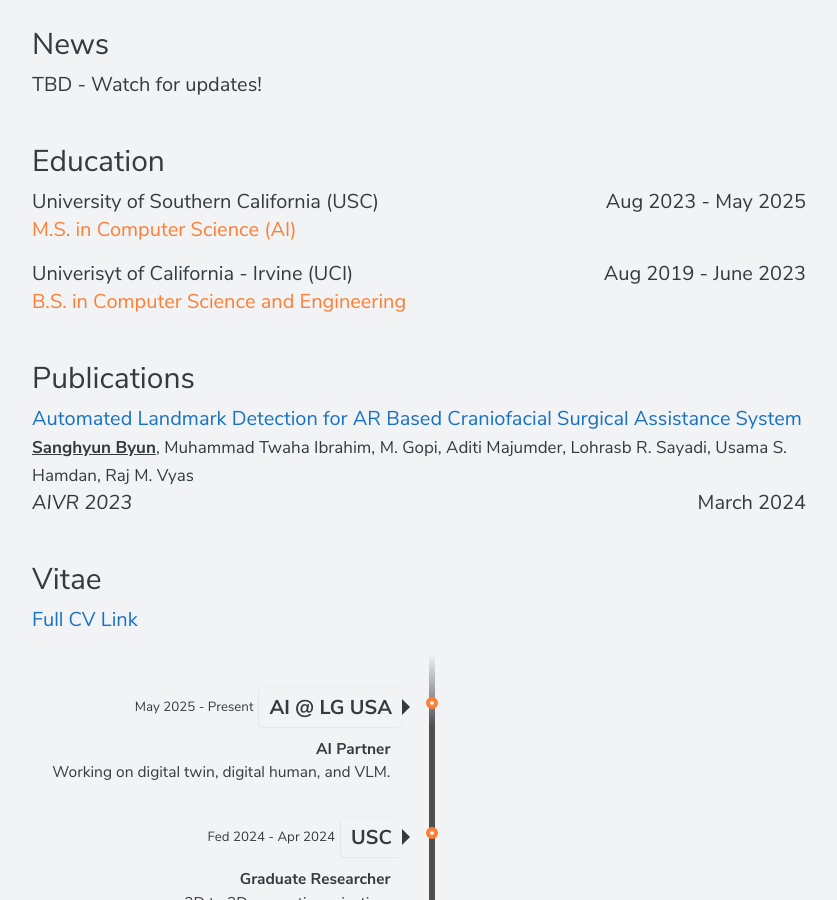
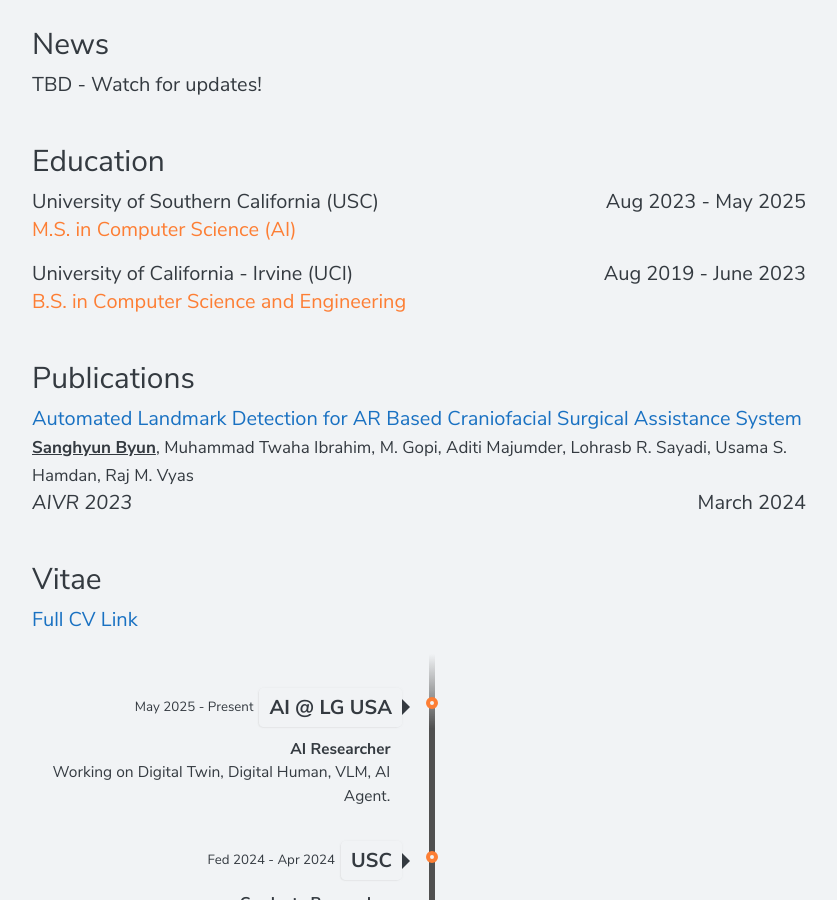
Before and after one commit to shbyun080/shbyun080.github.io, a Jekyll site: the page built from index.md, in a window 1280 px wide and 900 px high, scrolled down 1498 px. Shown: the whole window, without its empty margins (221-1058 px from the left). Built offline with Jekyll 4.4.1, drawn with Linux system fonts in a browser that asks for light colours.

Commit message:
CV update

```diff
--- a/_config.yml
+++ b/_config.yml
@@ -31,8 +31,8 @@ experiences:
   - category: work
     place: AI @ LG USA
     time: May 2025 - Present
-    title: AI Partner
-    subtitle: Working on digital twin, digital human, and VLM.
+    title: AI Researcher
+    subtitle: Working on Digital Twin, Digital Human, VLM, AI Agent.
   - category: work
     place: USC
     time: Fed 2024 - Apr 2024
--- a/index.md
+++ b/index.md
@@ -23,7 +23,7 @@ University of Southern California (USC)
 <br/>
 <span style="color:var(--color-text-highlight)">M.S. in Computer Science (AI)</span>
 
-Univerisyt of California - Irvine (UCI)
+University of California - Irvine (UCI)
 <span style="float:right;">Aug 2019 - June 2023</span>
 <br/>
 <span style="color:var(--color-text-highlight)">B.S. in Computer Science and Engineering</span>
```
Also changed, not shown: 1 other file.
